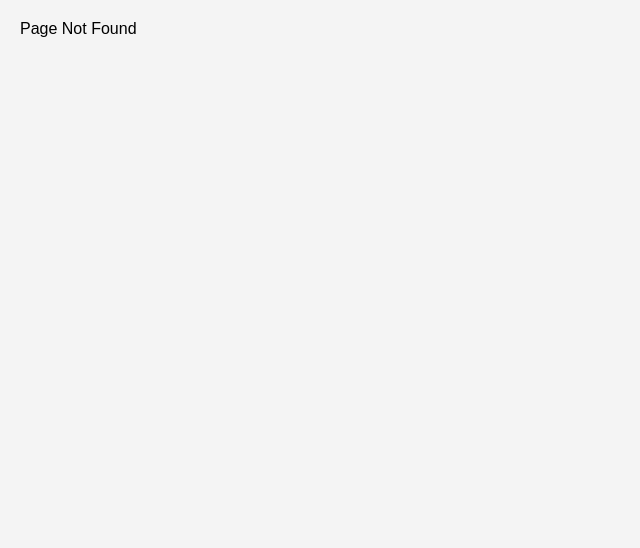
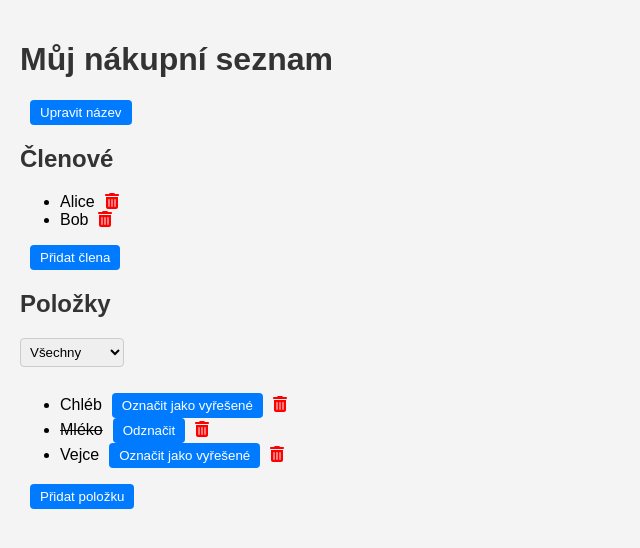
Before and after one commit to Ngocko/Ukol2, a React (Create React App) app: page / in a window 1280 px wide. Before the commit this address had no page. Shown: the top 548 px of the page, without its empty margins (0-640 px from the left). Built offline with nearby package versions, Linux system fonts and the light colour scheme; the HTML template or start-up script is replaced by a standard one.

Commit message:
Update App.js

```diff
--- a/src/App.js
+++ b/src/App.js
@@ -8,8 +8,7 @@ function App() {
     <>
     <Router>
       <Routes>
-        <Route path="/list" element={<ShoppingListDetailPage/>} />
-        <Route path="*" element={<div>Page Not Found</div>} />
+        <Route path="*" element={<ShoppingListDetailPage/>} />
       </Routes>
     </Router>
     </>
```
